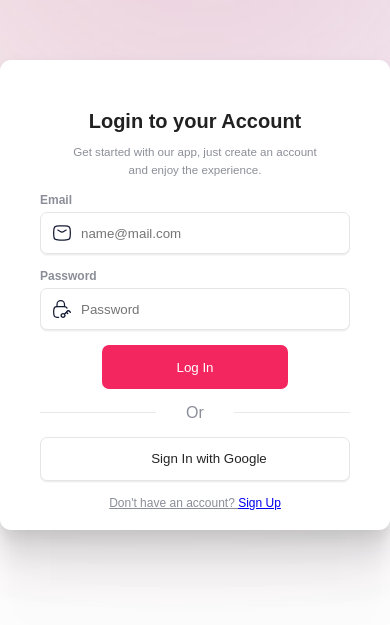
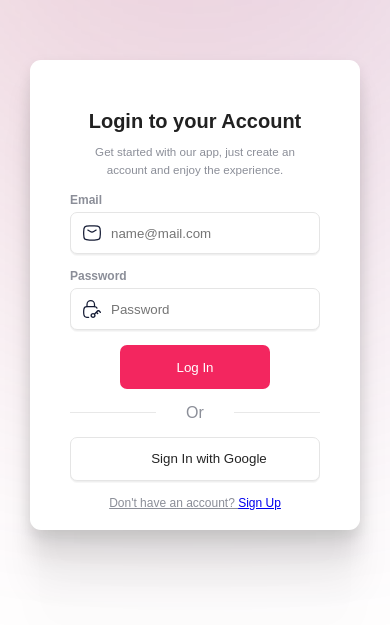
Before and after one commit to OghenefegaOmajene/Finomaly, an Angular app: page /login in a window 390 px wide. Shown: the part 127-752 px from the top of the page. Built offline with nearby package versions, Linux system fonts and the light colour scheme; a web font is replaced by a local one.

Commit message:
Signup & Login pages responsiveness

```diff
--- a/src/app/components/footer/footer.component.css
+++ b/src/app/components/footer/footer.component.css
@@ -115,7 +115,7 @@
         width: 200px;
     }
     .footerLogo img{
-        height: 100%;
+        height: 60%;
     }
 }
 @media screen and (max-width: 400px) {
--- a/src/app/pages/login/login.component.css
+++ b/src/app/pages/login/login.component.css
@@ -172,3 +172,24 @@
   color: #8B8E98;
   text-decoration: underline;
 }
+
+@media screen and (max-width: 530px) {
+  .form_container{
+    width: 300px;
+  }
+
+}
+
+@media screen and (max-width: 444px) {
+  .form_container{
+    width: 250px;
+  }
+
+}
+
+@media screen and (max-width: 380px) {
+  .form_container{
+    width: 220px;
+  }
+
+}
--- a/src/app/pages/sign-up/sign-up.component.css
+++ b/src/app/pages/sign-up/sign-up.component.css
@@ -172,3 +172,24 @@
     color: #8B8E98;
     text-decoration: underline;
   }
+
+  @media screen and (max-width: 530px) {
+    .form_container{
+      width: 300px;
+    }
+
+  }
+
+  @media screen and (max-width: 444px) {
+    .form_container{
+      width: 250px;
+    }
+
+  }
+
+  @media screen and (max-width: 380px) {
+    .form_container{
+      width: 220px;
+    }
+
+  }
```
